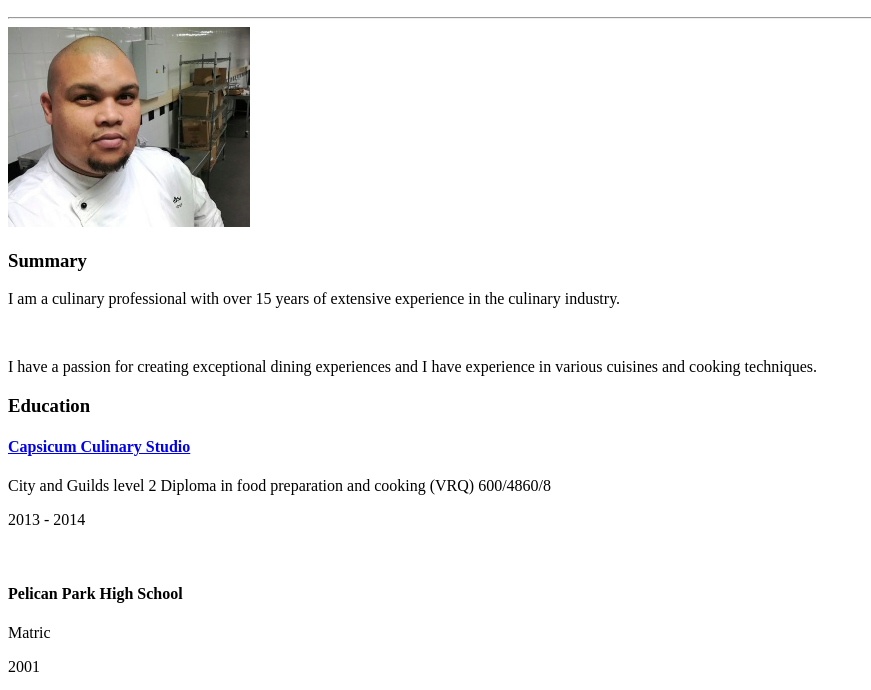
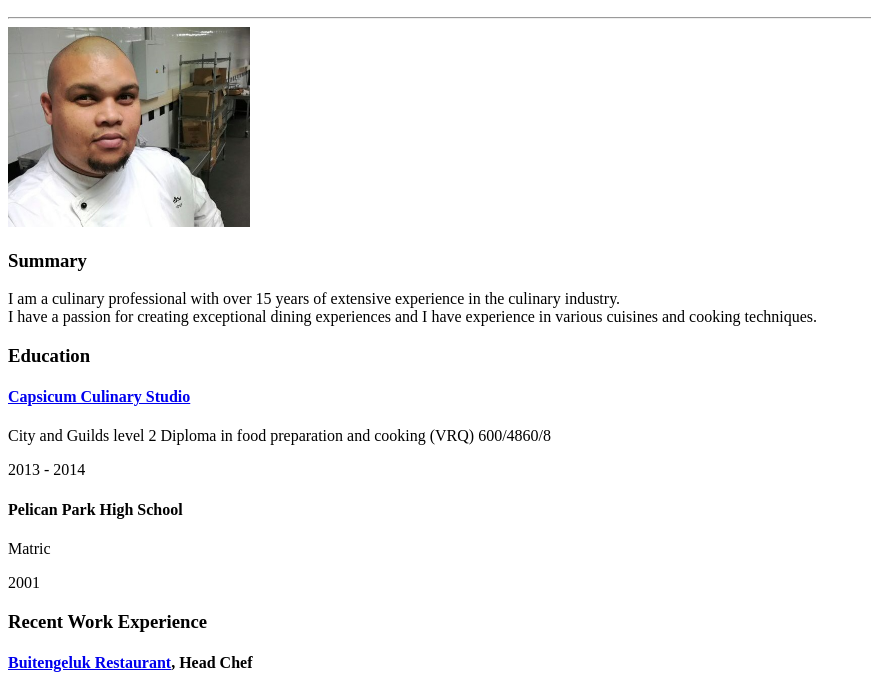
Before and after one commit to Sharlwill/Alton-Williams-CV, a plain HTML site: page Index.html in a window 1280 px wide. Shown: the part 110-800 px from the top of the page, without its empty margins (0-871 px from the left). Drawn offline with Linux system fonts and the light colour scheme.

Commit message:
Update Index.html

```diff
--- a/Index.html
+++ b/Index.html
@@ -3,24 +3,23 @@
 
 <head>
     <meta charset="UTF-8">
-    <title> Alton John Williams Resume</title>
+    <title>Alton John Williams Resume</title>
 </head>
 
 <body>
     <h1>Alton John Williams Resume</h1>
     <h2>Professional Chef</h2>
-    <hr />
+    <hr/>
     <img src="./Assets/Images/Chef.jpeg" height="200" alt = picture of Alton Williams/>
     <h3>Summary</h3>
-        <p>I am a culinary professional with over 15 years of extensive experience in the culinary industry.</p><br />
-        <p>I have a passion for creating exceptional dining experiences and I have experience in various cuisines and cooking techniques. </p>
+        <p>I am a culinary professional with over 15 years of extensive experience in the culinary industry.<br />
+        I have a passion for creating exceptional dining experiences and I have experience in various cuisines and cooking techniques. </br></p>
     <h3>Education</h3>
     <h4><a href="https://www.capsicumcooking.com">Capsicum Culinary Studio</a></h4>
         <p>City and Guilds level 2 Diploma in food preparation and cooking (VRQ) 600/4860/8 </p>
         <p>2013 - 2014 </p>
-    <br />
-    <h4>Pelican Park High School </h4>
-        <p>  Matric</p>
+      <h4>Pelican Park High School </h4>
+        <p>Matric</p>
         <p>2001</p>
     <h3>Recent Work Experience</h3>
     <h4><a href= "https://www.buitengeluk.co.za"> Buitengeluk Restaurant</a>, Head Chef</h4>
```
